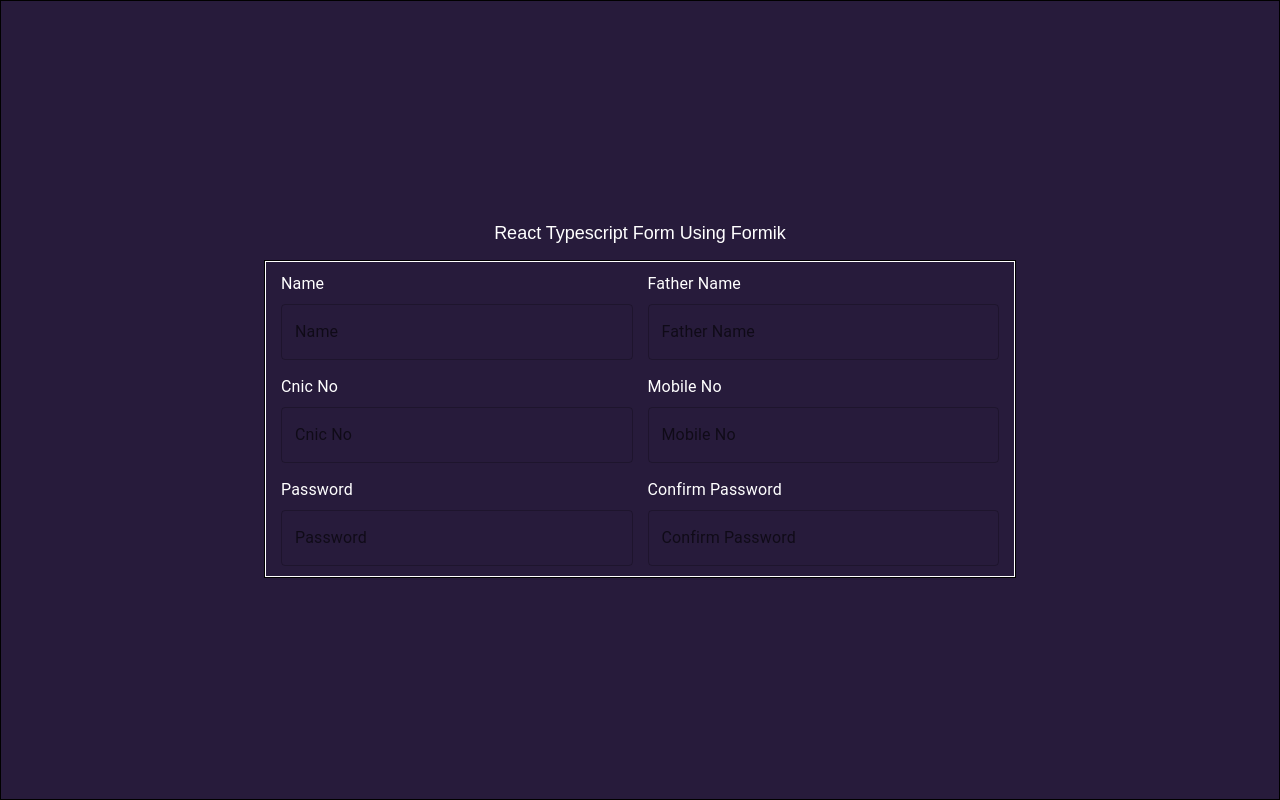
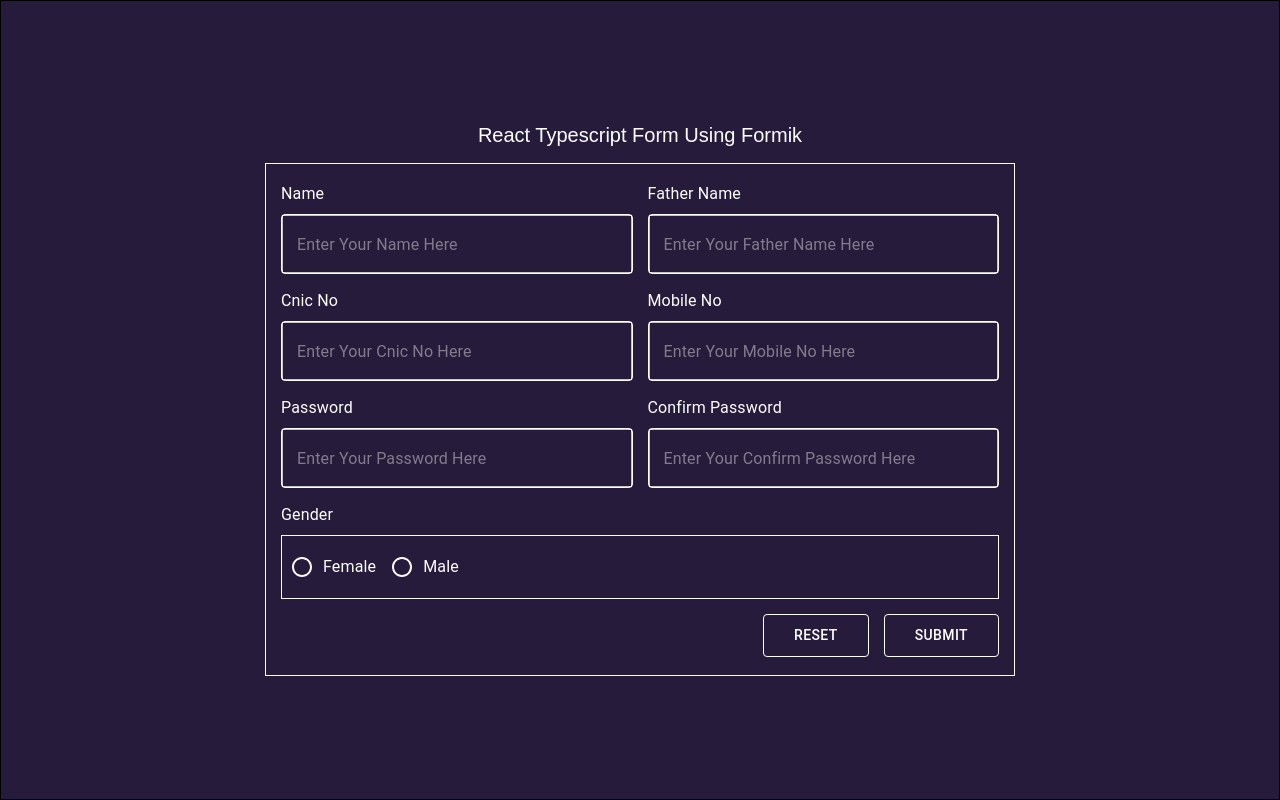
Before and after one commit to Hammad-12345/React_TypeScript_Form_Formik, a React (Create React App) app in the folder my-app/: page / in a window 1280 px wide. Built offline with nearby package versions, Linux system fonts and the light colour scheme.

Commit message:
form completed

```diff
--- a/my-app/package.json
+++ b/my-app/package.json
@@ -13,11 +13,13 @@
     "@types/node": "^16.18.119",
     "@types/react": "^18.3.12",
     "@types/react-dom": "^18.3.1",
+    "formik": "^2.4.6",
     "react": "^18.3.1",
     "react-dom": "^18.3.1",
     "react-scripts": "5.0.1",
     "typescript": "^4.9.5",
-    "web-vitals": "^2.1.4"
+    "web-vitals": "^2.1.4",
+    "yup": "^1.4.0"
   },
   "scripts": {
     "start": "react-scripts start",
--- /dev/null
+++ b/my-app/src/FormSchema/Index.tsx
@@ -0,0 +1,14 @@
+import * as yup from 'yup'
+const CommonRegexForNames=/^[a-zA-Z ]+$/;
+const Cnicno = /^[0-9]{5}[-]{1}[0-9]{7}[-]{1}[0-9]{1}$/;
+const Mobileno=/^[0-9]{4}[-]{1}[0-9]{7}$/;
+export const basicschema =yup.object().shape({
+    name:yup.string().min(3,"Minimum 3 characters required").matches(CommonRegexForNames,{message:"Enter Only Alphabets"}).required("Enter Your Name Here"),
+    fathername:yup.string().min(3,"Minimum 3 characters required").matches(CommonRegexForNames,{message:"Enter Only Alphabets"}).required("Enter Your Father Name Here"),
+    cnicno:yup.string().length(15, "Must be exactly 15 digits including (-)").matches(Cnicno,{message:"Follow this pattern (Only Numbers) e.g:65784-9098767-7"}).required("Enter Your Cnic No"),
+    mobileno:yup.string().length(12, "Must be exactly 12 digits including (-)").matches(Mobileno,{message:"Follow this pattern (Only Numbers) e.g:0315-7899876"}).required("Enter Your Mobile Number"),
+    password:yup.string().required("Enter Your Password"),
+    confirmpassword:yup.string().oneOf([yup.ref("password")],"Password Must Match").required("Enter Your Confirm Password"),
+    gender:yup.string().required("Select Gender")
+
+})
--- a/my-app/src/Pages/FormPage.tsx
+++ b/my-app/src/Pages/FormPage.tsx
@@ -1,7 +1,42 @@
 import { Box, Stack, Typography } from '@mui/material'
 import React from 'react'
 import TextField from '@mui/material/TextField';
+import '../Pages/FormText.css'
+import RadioGroup from '@mui/material/RadioGroup';
+import FormControlLabel from '@mui/material/FormControlLabel';
+import Radio from '@mui/material/Radio';
+import Button from '@mui/material/Button';
+import { useFormik } from 'formik'
+import { basicschema } from '../FormSchema/Index';
+interface Formvalue {
+  name: string,
+  fathername: string,
+  cnicno: string,
+  mobileno: string,
+  password: string,
+  confirmpassword: string,
+  gender: string
+}
 const FormPage = () => {
+  const { values,errors,touched, handleChange, handleSubmit,handleBlur, resetForm } = useFormik<Formvalue>({
+    initialValues: {
+      name: "",
+      fathername: "",
+      cnicno: "",
+      mobileno: "",
+      password: "",
+      confirmpassword: "",
+      gender: ""
+    },
+    validationSchema: basicschema,
+    onSubmit: (value) => {
+      console.log(value)
+    },
+  });
+  const handleReset = () => {
+    resetForm()
+  }
+  console.log(errors)
   return (
     <>
       <Stack sx={{
@@ -14,46 +49,106 @@
         boxSizing: "border-box"
       }}>
         <Box
-          sx={{ fontFamily: "arial", fontSize: "18px", color: "white" }}
+          sx={{ fontFamily: "arial", fontSize: "20px", color: "white" }}
 
         >React Typescript Form Using Formik</Box>
         <Box sx={{
           width: "750px",
-          border: "1px solid black"
+          // border: "1px solid white",
+          display: "flex",
+          flexDirection: "column"
         }}>
           <Stack sx={{
             flexDirection: "row",
             flexWrap: "wrap",
             gap: "15px",
             border: "1px solid white",
-            padding: "10px 15px",
+            padding: "18px 15px",
 
-          }}>
+          }}
+            component={"form"}
+            onSubmit={handleSubmit}
+          >
             <Stack sx={{ flex: "300px", gap: "8px" }}>
               <Typography component={"label"} htmlFor='Name' sx={{ color: "white" }}>Name</Typography>
-              <TextField id="Name" label="Name" variant="outlined" />
+              <TextField id="Name" name='name' value={values.name} onChange={handleChange} onBlur={handleBlur}  placeholder='Enter Your Name Here' variant="outlined" className={`${errors.name && touched.name ? "Input_Error" : "Input_Field"}`} />
+              {errors.name && touched.name && <Box sx={{color:"red",fontSize:"15px",marginTop:"-0px",fontFamily:"arial"}}>{errors.name}</Box>}
+
             </Stack>
             <Stack sx={{ flex: "300px", gap: "8px" }}>
               <Typography component={"label"} htmlFor='FatherName' sx={{ color: "white" }}>Father Name</Typography>
-              <TextField id="FatherName" label="Father Name" variant="outlined" />
+              <TextField id="FatherName" name='fathername' value={values.fathername} onChange={handleChange} onBlur={handleBlur} placeholder='Enter Your Father Name Here' variant="outlined" className={`${errors.fathername && touched.fathername ? "Input_Error" : "Input_Field"}`} />
+              {errors.fathername && touched.fathername && <Box sx={{color:"red",fontSize:"15px",marginTop:"-0px",fontFamily:"arial"}}>{errors.fathername}</Box>}
+
             </Stack>
             <Stack sx={{ flex: "300px", gap: "8px" }}>
               <Typography component={"label"} htmlFor='CnicNo' sx={{ color: "white" }}>Cnic No</Typography>
-              <TextField id="CnicNo" label="Cnic No" variant="outlined" type='number' />
+              <TextField id="CnicNo" name='cnicno' value={values.cnicno} onChange={handleChange} onBlur={handleBlur} placeholder='Enter Your Cnic No Here' variant="outlined" type='text' className={`${errors.cnicno && touched.cnicno ? "Input_Error" : "Input_Field"}`} />
+              {errors.cnicno && touched.cnicno && <Box sx={{color:"red",fontSize:"15px",marginTop:"-0px",fontFamily:"arial"}}>{errors.cnicno}</Box>}
+
             </Stack>
             <Stack sx={{ flex: "300px", gap: "8px" }}>
               <Typography component={"label"} htmlFor='MobileNo' sx={{ color: "white" }}>Mobile No</Typography>
-              <TextField id="MobileNo'" label="Mobile No" variant="outlined" type='number' />
+              <TextField id="MobileNo" name='mobileno' value={values.mobileno} onChange={handleChange} onBlur={handleBlur} placeholder='Enter Your Mobile No Here' variant="outlined" type='text' className={`${errors.mobileno && touched.mobileno ? "Input_Error" : "Input_Field"}`} />
+              {errors.mobileno && touched.mobileno && <Box sx={{color:"red",fontSize:"15px",marginTop:"-0px",fontFamily:"arial"}}>{errors.mobileno}</Box>}
+
             </Stack>
             <Stack sx={{ flex: "300px", gap: "8px" }}>
               <Typography component={"label"} htmlFor='Password' sx={{ color: "white" }}>Password</Typography>
-              <TextField id="Password" label="Password" variant="outlined" type='password' />
+              <TextField id="Password" name='password' value={values.password} onChange={handleChange} onBlur={handleBlur} placeholder='Enter Your Password Here' variant="outlined" type='password' className={`${errors.password && touched.password ? "Input_Error" : "Input_Field"}`} />
+              {errors.password && touched.password && <Box sx={{color:"red",fontSize:"15px",marginTop:"-0px",fontFamily:"arial"}}>{errors.password}</Box>}
+
             </Stack>
             <Stack sx={{ flex: "300px", gap: "8px" }}>
               <Typography component={"label"} htmlFor='ConfirmPassword' sx={{ color: "white" }}>Confirm Password</Typography>
-              <TextField id="ConfirmPassword" label="Confirm Password" variant="outlined" type='password' />
+              <TextField id="ConfirmPassword" name='confirmpassword' value={values.confirmpassword} onBlur={handleBlur} onChange={handleChange} placeholder='Enter Your Confirm Password Here' variant="outlined" type='password' className={`${errors.confirmpassword && touched.confirmpassword ? "Input_Error" : "Input_Field"}`} />
+              {errors.confirmpassword && touched.confirmpassword && <Box sx={{color:"red",fontSize:"15px",marginTop:"-0px",fontFamily:"arial"}}>{errors.confirmpassword}</Box>}
+
             </Stack>
-            {/* <Box sx={{flex:"1",border:"1px solid white"}}></Box> */}
+            <Stack sx={{ flex: "100%", gap: "8px" }}>
+              <Typography component={"label"} htmlFor='Gender' sx={{ color: "white" }}>Gender</Typography>
+              <RadioGroup
+                aria-labelledby="demo-radio-buttons-group-label"
+                value={values.gender}
+                name="gender"
+                className={`radio_group`}
+                sx={{
+                  flexDirection: "row",
+                  border:errors.gender  && touched.gender ? "1px solid red" : "1px solid white",
+                  padding: "10px 10px",
+                  color: "white",
+                }}
+                onChange={handleChange}
+                onBlur={handleBlur}
+              >
+                <FormControlLabel value="female" control={<Radio />} label="Female" />
+                <FormControlLabel value="male" control={<Radio />} label="Male" />
+                {/* <FormControlLabel value="other" control={<Radio />} label="Other" /> */}
+              </RadioGroup>
+              {errors.gender && touched.gender && <Box sx={{color:"red",fontSize:"15px",marginTop:"-0px",fontFamily:"arial"}}>{errors.gender}</Box>}
+
+            </Stack>
+            <Stack sx={{
+              flex: "100%",
+              justifyContent: "end",
+              flexDirection: "row",
+              gap: "15px"
+            }}>
+              <Button onClick={handleReset} variant="outlined" sx={{
+                padding: "8px 30px", color: "white", border: "1px solid white",
+                ":hover": {
+                  backgroundColor: "white",
+                  color: "black"
+                }
+              }}>Reset</Button>
+              <Button type='submit' variant="outlined" sx={{
+                padding: "8px 30px", color: "white", border: "1px solid white",
+                ":hover": {
+                  backgroundColor: "white",
+                  color: "black"
+                }
+              }}>Submit</Button>
+            </Stack>
           </Stack>
         </Box>
       </Stack>
--- /dev/null
+++ b/my-app/src/Pages/FormText.css
@@ -0,0 +1,38 @@
+.Input_Field div input
+{
+    color: white;
+    border: 1px solid white;
+}
+.Input_Field div input::placeholder
+{
+    color: white;
+}
+.Input_Field div
+{
+    border: 1px solid white;
+}
+.Input_Field .Mui-focused .MuiOutlinedInput-notchedOutline
+{
+    border: 1px solid white !important;
+}
+.Input_Error div input
+{
+    color: white;
+    border: 1px solid rgb(245, 7, 7);
+}
+.Input_Error div
+{
+    border: 1px solid rgb(244, 26, 26);
+}
+.Input_Error .Mui-focused .MuiOutlinedInput-notchedOutline
+{
+    border: 1px solid rgb(222, 22, 22) !important;
+}
+.css-13lvt8g-MuiButtonBase-root-MuiRadio-root.Mui-checked
+{
+    color: white !important;
+}
+.css-13lvt8g-MuiButtonBase-root-MuiRadio-root
+{
+    color: white !important;
+}
```
Also changed, not shown: my-app/src/package.json (deleted, +0 -46 lines), 1 other file (tests, documents, lock files or other folders).
